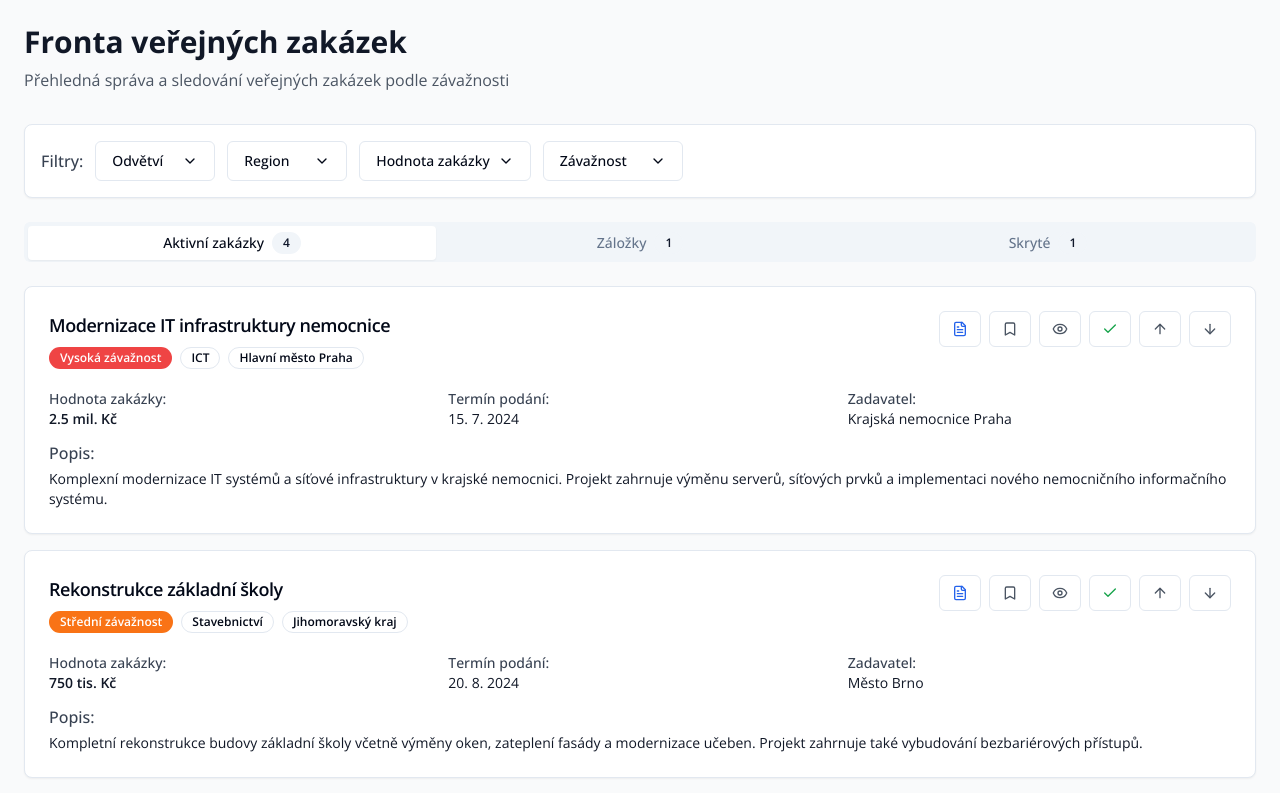
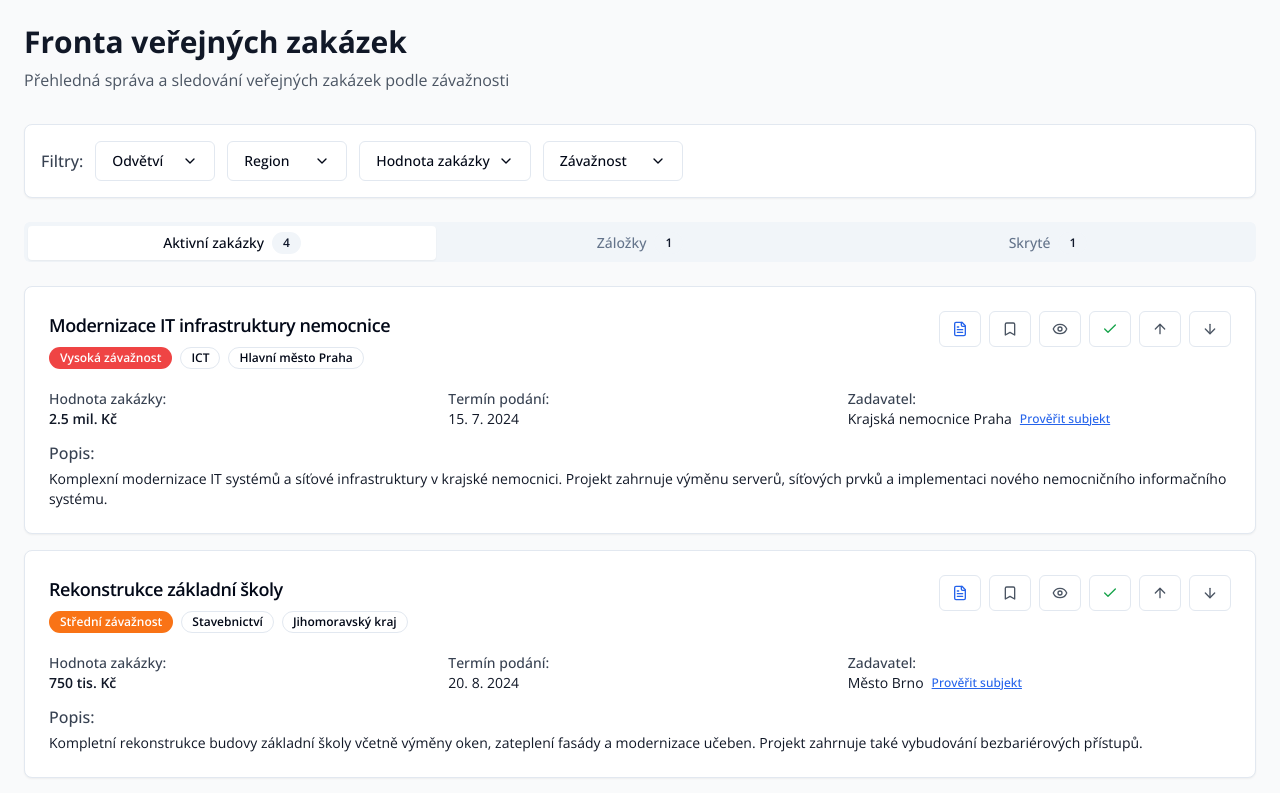
Before and after one commit to skupina-onebond/verejne-priority-kompas, a React (Vite) app: page / in a window 1280 px wide. Shown: the top 793 px of the page. Built offline with nearby package versions, Linux system fonts and the light colour scheme.

Commit message:
Update PublicContractCard.tsx

```diff
--- a/src/components/PublicContractCard.tsx
+++ b/src/components/PublicContractCard.tsx
@@ -27,6 +27,14 @@ export const PublicContractCard: React.FC<PublicContractCardProps> = ({
       default: return 'bg-gray-500 text-white';
     }
   };
+
+  const handleDeepSearch = (ico: string, name: string) => {
+  if (!ico || !name) return;
+
+  const query = encodeURIComponent(`${name} ${ico}`);
+  const url = `/deepsearch?query=${query}`;
+  window.open(url, '_blank');
+};
 
   const getBarometerText = (level: string) => {
     switch (level) {
@@ -132,9 +140,24 @@ export const PublicContractCard: React.FC<PublicContractCardProps> = ({
               <p className="text-gray-900">{new Date(contract.deadline).toLocaleDateString('cs-CZ')}</p>
             </div>
             <div>
-              <span className="font-medium text-gray-700">Zadavatel:</span>
-              <p className="text-gray-900">{contract.contracting_authority}</p>
-            </div>
+  <span className="font-medium text-gray-700">Zadavatel:</span>
+  <div className="flex items-center gap-2">
+    <p className="text-gray-900">{contract.contracting_authority}</p>
+    <Button
+      variant="ghost"
+      size="sm"
+      onClick={() =>
+        handleDeepSearch(
+          contract.contracting_authority_ico,
+          contract.contracting_authority
+        )
+      }
+      className="text-xs text-blue-600 hover:text-blue-800 underline p-0 h-auto"
+    >
+      Prověřit subjekt
+    </Button>
+  </div>
+</div>
           </div>
 
           <div className="mt-3">
```
